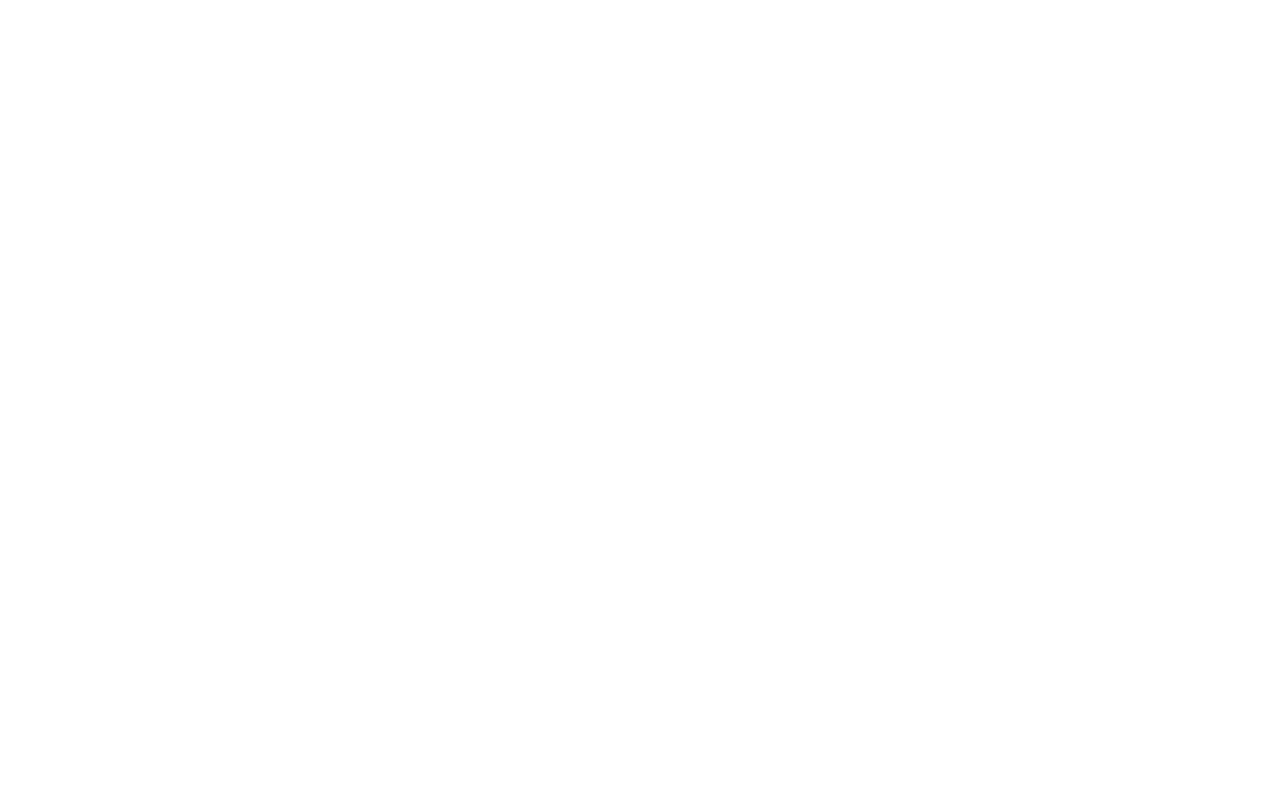
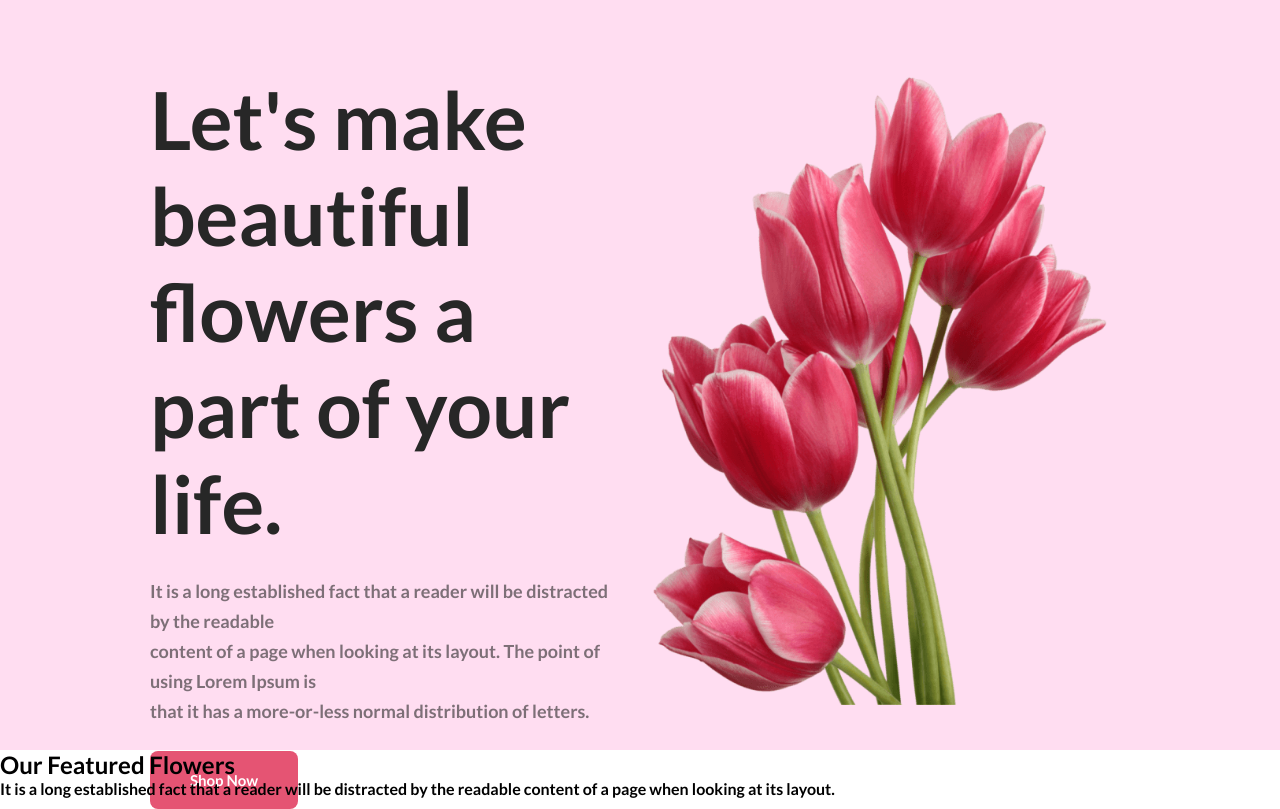
Before and after one commit to Nuru838/Flower-Shop-Assignment, a plain HTML site: page index.html in a window 1280 px wide. Drawn offline with Linux system fonts and the light colour scheme.

Commit message:
banner section added

```diff
--- a/index.html
+++ b/index.html
@@ -4,8 +4,38 @@
     <meta charset="UTF-8">
     <meta name="viewport" content="width=device-width, initial-scale=1.0">
     <title>Flower Shop Assignment</title>
+
+    <link rel="preconnect" href="https://fonts.googleapis.com">
+<link rel="preconnect" href="https://fonts.gstatic.com" crossorigin>
+<link href="https://fonts.googleapis.com/css2?family=Lato:ital,wght@0,700;1,700&family=Open+Sans&display=swap" rel="stylesheet">
+
+<link rel="stylesheet" href="style.css">
 </head>
 <body>
+    <header>
+<!-- This is banner section  -->
+        <div class="banner-section">
+            <div class="banner-content">
+                <h1 class="banner-title">Let's make <br>beautiful flowers a <br> part of your life.</h1>
+                 <p class="banner-description">It is a long established fact that a reader will be distracted by the readable <br> content of a page when looking at its layout. The point of using Lorem Ipsum is <br> that it has a more-or-less normal distribution of letters.</p>
+                 <button class="btn">Shop Now</button>
+            </div>
+                <img class="banner-image" src="./image/pngwing 10.png" alt="Flower 10">
+        </div>
+    </header>
 
+    <main>
+        <!-- Feature section area  -->
+        <section class="feature-container">
+            <div class="feature-content">
+                <h1 class>Our Featured Flowers</h1>
+                <p>It is a long established fact that a reader will be distracted by the readable content of a page when looking at its layout.</p>
+            </div>
+
+        </section>
+
+
+    </main>
+    <footer></footer>
 </body>
 </html>
--- a/style.css
+++ b/style.css
@@ -0,0 +1,53 @@
+* {
+    margin: 0px;
+    padding: 0px;
+    font-family: 'Lato', sans-serif;
+}
+
+/* banner section style  */
+.banner-section {
+    width: 100%;
+    height: 750px;
+    display: flex;
+    background: rgb(255, 221, 241);
+    display: flex;
+    justify-content: space-around;
+    align-items: center;
+}
+
+.banner-content {
+    text-align: left;
+    align-items: left;
+    margin: 130px 0 0 150px;
+}
+
+.banner-title {
+    color: #272727;
+    font-size: 80px;
+    font-weight: 700;
+}
+
+.banner-description {
+    color: rgba(39, 39, 39, 0.60);
+    font-size: 18px;
+    font-weight: 400;
+    line-height: 30px;
+    margin: 25px 0;
+}
+
+.banner-image {
+    width: 500px;
+    margin-top: 30px;
+    margin-right: 150px;
+}
+
+.btn {
+    border-radius: 8px;
+    background: #E55473;
+    border: none;
+    font-size: 15px;
+    padding: 20px 40px;
+    color: white;
+}
+
+/* Feature style  */
```
